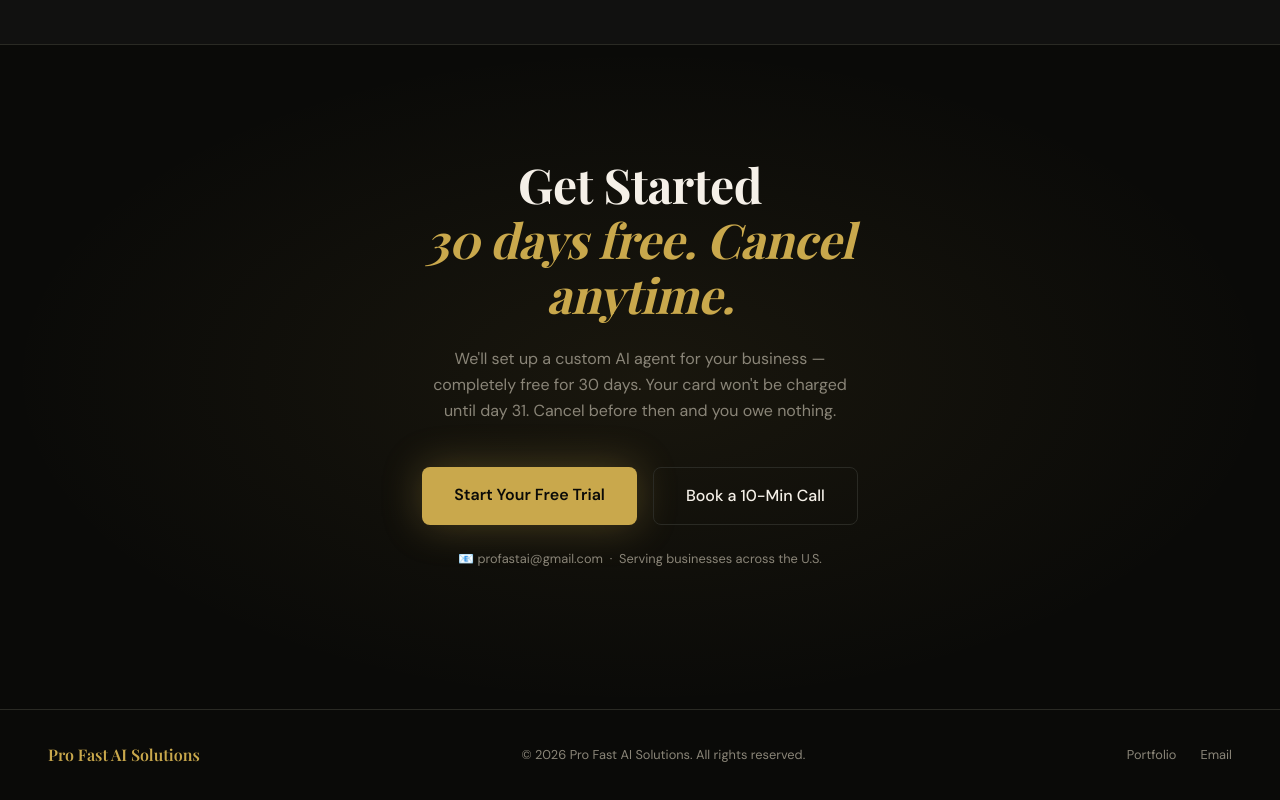
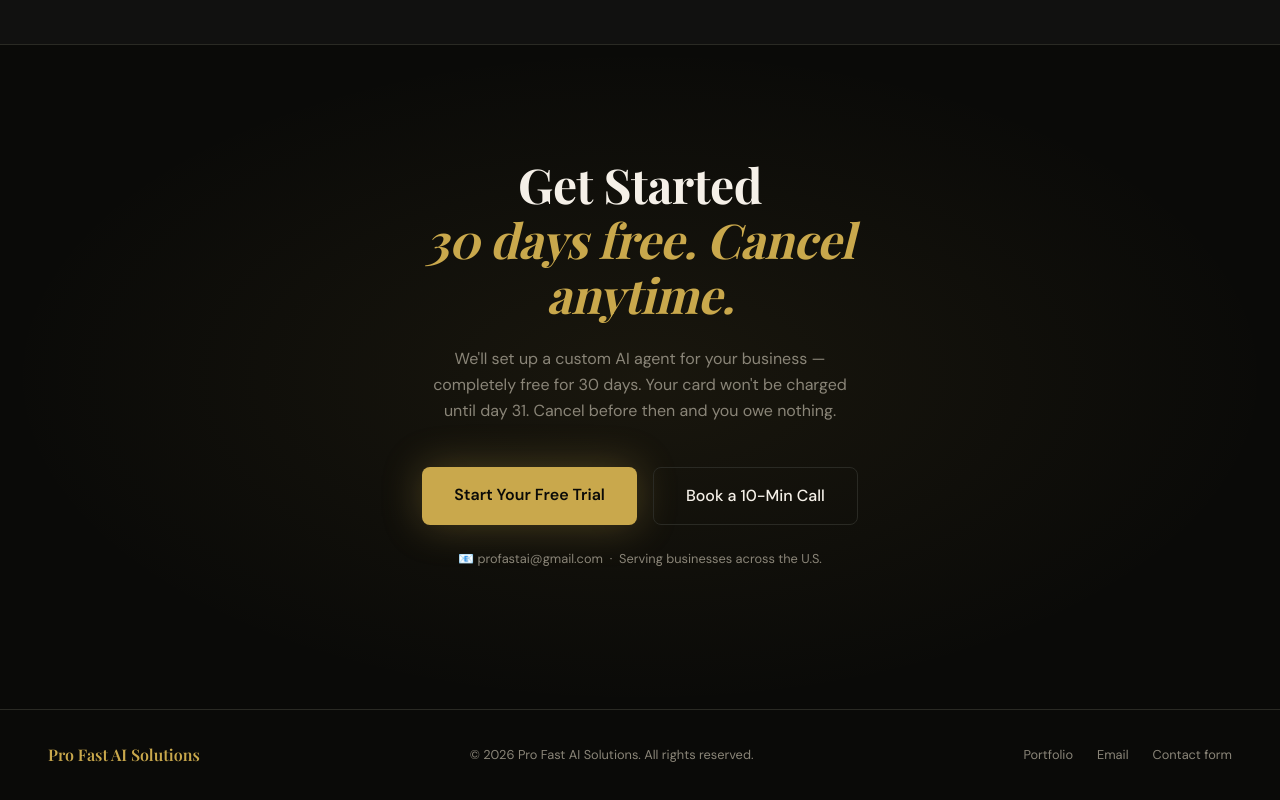
Before and after one commit to wilfriedlefebvre-png/chatbotlandingpage, a website: page index.html in a window 1280 px wide. Shown: the part 5060-5860 px from the top of the page. Drawn offline with nearby package versions, Linux system fonts and the light colour scheme.

Commit message:
Add footer contact form mailto link
Made-with: Cursor

```diff
--- a/index.html
+++ b/index.html
@@ -924,6 +924,7 @@
   <div class="footer-links">
     <a href="#" target="_blank" data-href-kb="contact.portfolioUrl">Portfolio</a>
     <a href="#" data-bind-mailto>Email</a>
+    <a href="mailto:profastai@gmail.com?subject=Website%20contact%20form">Contact form</a>
   </div>
 </footer>
 
```
